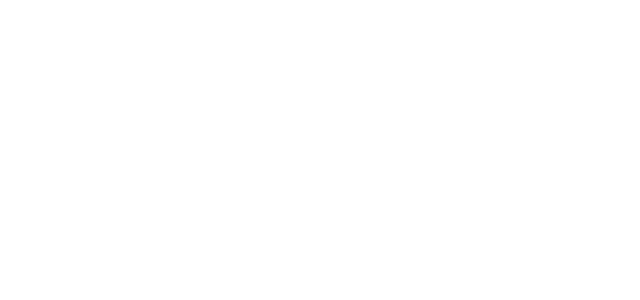
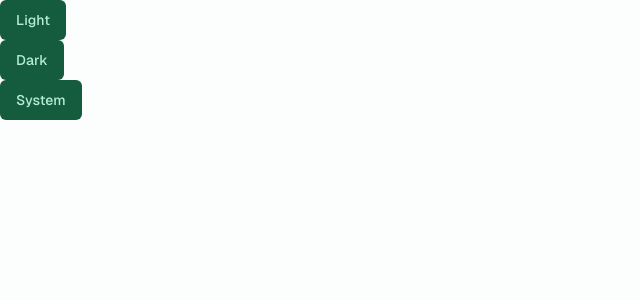
Before and after one commit to Vilicos/dashboard, a React (Vite) app: page / in a window 1280 px wide. Shown: the top 300 px of the page, without its empty margins (0-640 px from the left). Built offline with nearby package versions, Linux system fonts and the light colour scheme.

Commit message:
Theme Provider implemented with Zustand

```diff
--- a/src/App.tsx
+++ b/src/App.tsx
@@ -1,6 +1,10 @@
+import { Button } from "@components/ui/button";
+import { useThemeStore } from "@context/use-theme";
+
 function App() {
+	const { setTheme } = useThemeStore()
   return (
-    <></>
+
     // <div className="fixed left-0 top-0 -z-10 h-full w-full">
 		// 	<div className="relative h-full w-full bg-background">
 		// 		<div className="absolute bottom-0 left-0 right-0 top-0 bg-[linear-gradient(to_right,#4f4f4f2e_1px,transparent_1px),linear-gradient(to_bottom,#4f4f4f2e_1px,transparent_1px)] bg-[size:14px_24px] [mask-image:radial-gradient(ellipse_60%_50%_at_50%_0%,#000_70%,transparent_100%)]">
@@ -8,6 +12,20 @@ function App() {
 		// 		</div>
 		// 	</div>
 		// </div>
+
+		<>
+		<Button onClick={()=> { setTheme('light'); }}>
+			Light
+		</Button>
+		<br />
+		<Button onClick={()=> { setTheme('dark'); }}>
+			Dark
+		</Button>
+		<br />
+		<Button onClick={()=> { setTheme('system'); }}>
+			System
+		</Button>
+		</>
   );
 }
 
--- a/src/context/index.ts
+++ /dev/null
@@ -1 +0,0 @@
-// for state management store
--- /dev/null
+++ b/src/context/use-theme.ts
@@ -0,0 +1,10 @@
+import type { Theme, ThemeState } from "@custom-types/component";
+import { create } from "zustand";
+
+export const useThemeStore = create<ThemeState>((set) => ({
+    theme: (localStorage.getItem('theme') as Theme) || 'system',
+    setTheme: (theme: Theme) => {
+      localStorage.setItem('theme', theme);
+      set({ theme });
+    },
+  }));
--- a/src/styles/index.css
+++ b/src/styles/index.css
@@ -67,7 +67,7 @@
     @apply scroll-smooth scrollbar-thin scrollbar-thumb-foreground scrollbar-track-transparent;
   }
   body {
-    @apply min-h-dvh w-screen selection:bg-sky-900/80;
+    @apply min-h-dvh w-screen selection:bg-sky-900/80 bg-background dark:bg-background;
     font-family: "Geist Sans", "-apple-system", "system-ui", "BlinkMacSystemFont", "Segoe UI", "Roboto", "Helvetica Neue", "Arial", "sans-serif", "Apple Color Emoji",
       "Segoe UI Emoji", "Segoe UI Symbol";
     padding-right: calc(0 - var(--removed-body-scroll-bar-size)) !important;
--- a/src/wrappers/index.tsx
+++ b/src/wrappers/index.tsx
@@ -1,23 +1,32 @@
-import type { ThemeProviderState } from "@custom-types/component";
-import type { ReactNode } from "react";
+import { useEffect, type ReactNode } from "react";
 import { QueryClient, QueryClientProvider } from "@tanstack/react-query";
 import { ReactQueryDevtools } from "@tanstack/react-query-devtools";
-
+import { useThemeStore } from "@context/use-theme";
 
 const queryClient = new QueryClient();
 
-const initialState: ThemeProviderState = {
-  theme: "system",
-  setTheme: () => null,
+function Wrappers({ children }: { children: ReactNode }) {
+  const { theme } = useThemeStore();
+  console.log(theme);
+  useEffect(() => {
+    const root = window.document.documentElement;
+
+    root.classList.remove("light", "dark");
+
+    if (theme === "system") {
+      const systemTheme = window.matchMedia("(prefers-color-scheme: dark)").matches ? "dark" : "light";
+      root.classList.add(systemTheme);
+      return;
     }
 
-function Wrappers({children}:{children:ReactNode}) {
+    root.classList.add(theme);
+  }, [theme]);
   return (
     <QueryClientProvider client={queryClient}>
       {children}
-        <ReactQueryDevtools initialIsOpen={false}/>
+      <ReactQueryDevtools initialIsOpen={false} />
     </QueryClientProvider>
-  )
+  );
 }
 
-export default Wrappers
+export default Wrappers;
```
Also changed, not shown: src/types/component.ts (+4 -10 lines). Lines whose indentation alone changed are shown as unchanged.
